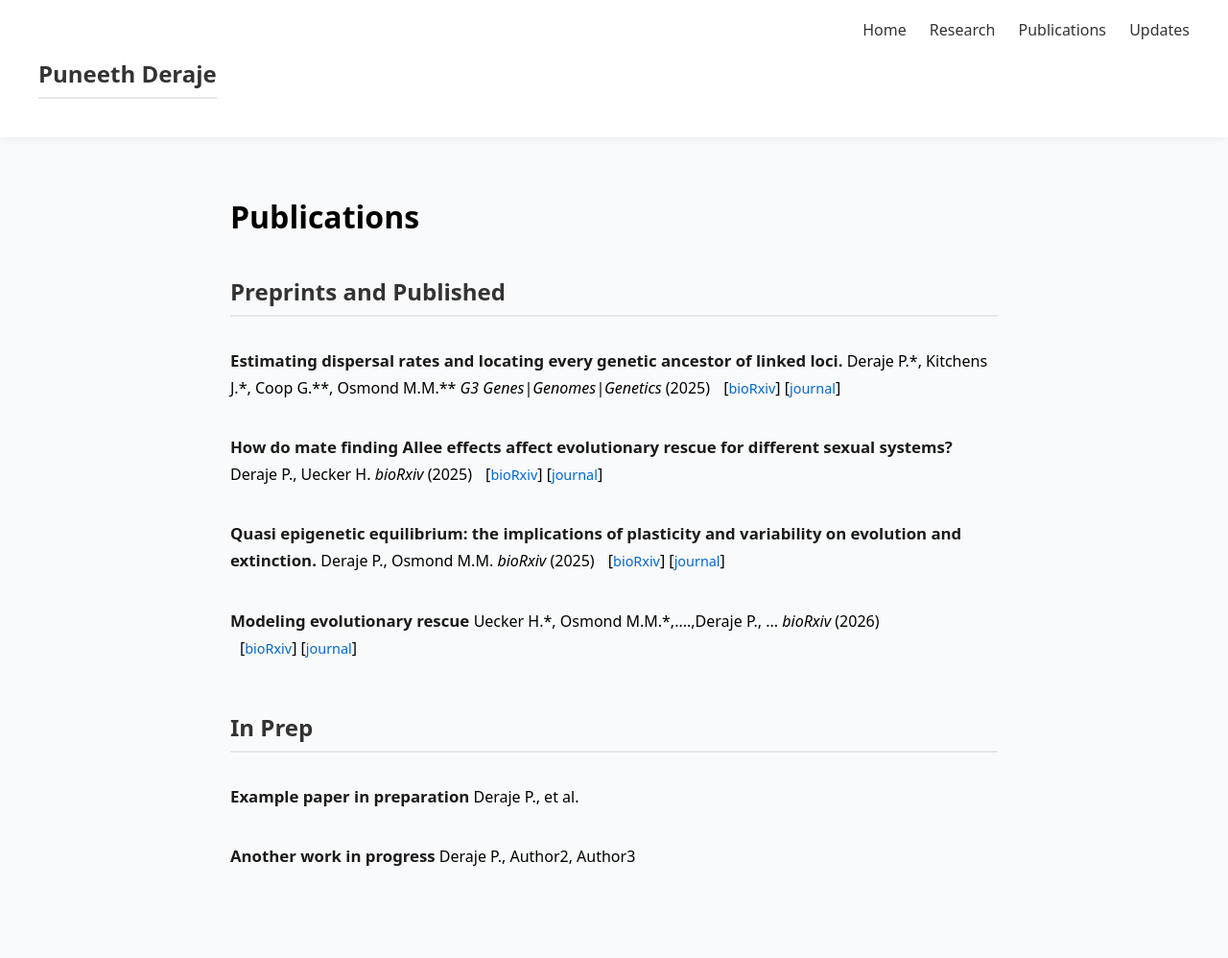
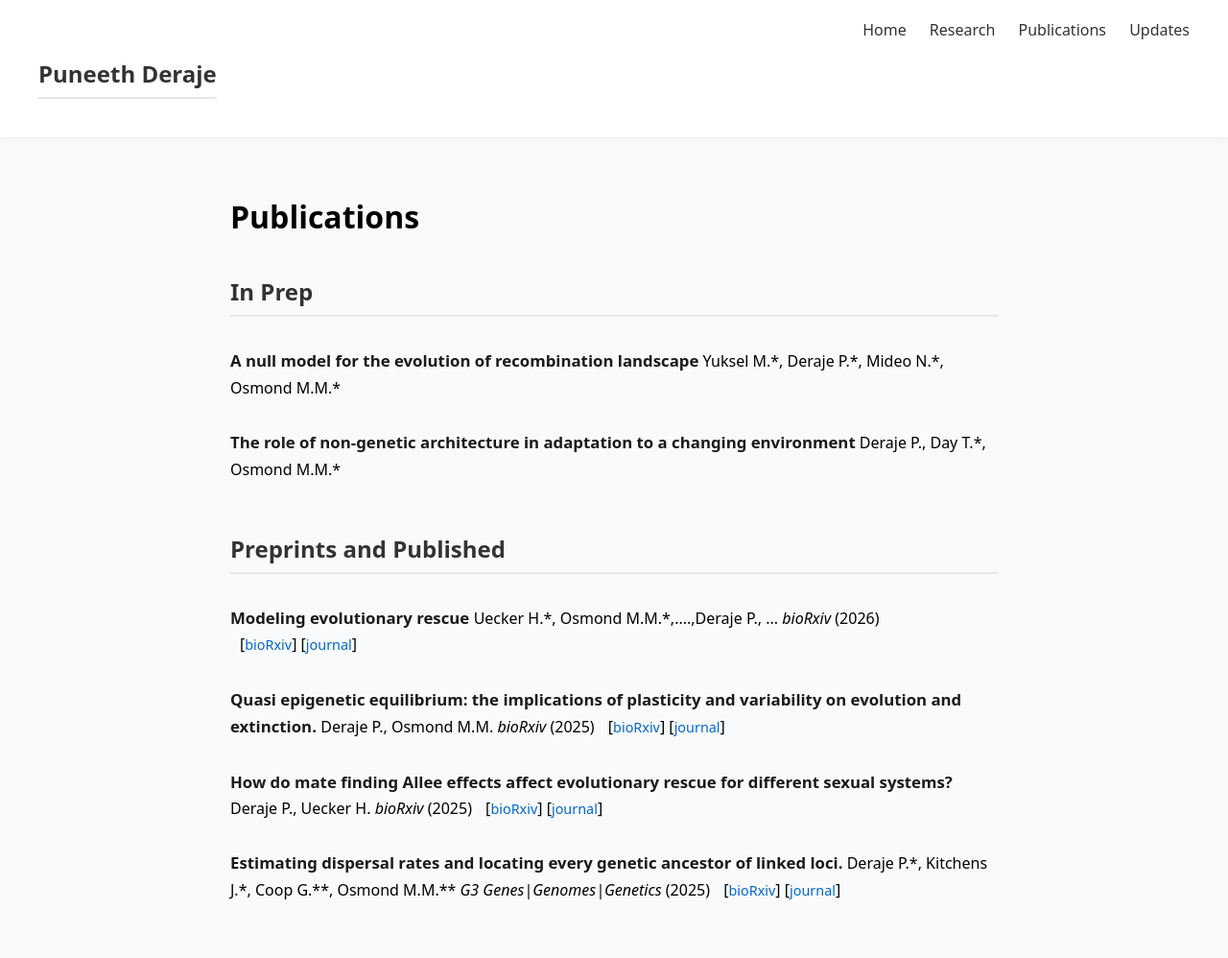
Before and after one commit to puneethderaje/puneethderaje.github.io, a Jekyll site: the page built from publications.html, in a window 1280 px wide. Shown: the whole page at 96% size. Built offline with Jekyll 4.4.1, drawn with Linux system fonts in a browser that asks for light colours; before the commit the page ends 969 px from its top, so only the background shows below that.

Commit message:
Updating information

```diff
--- a/_data/in_prep.yml
+++ b/_data/in_prep.yml
@@ -1,5 +1,5 @@
-- title: "Example paper in preparation"
-  authors: "Deraje P., et al."
+- title: "A null model for the evolution of recombination landscape"
+  authors: "Yuksel M.*, Deraje P.*, Mideo N.*, Osmond M.M.*"
 
-- title: "Another work in progress"
-  authors: "Deraje P., Author2, Author3"
+- title: "The role of non-genetic architecture in adaptation to a changing environment"
+  authors: "Deraje P., Day T.*, Osmond M.M.*"
--- a/_data/publications.yml
+++ b/_data/publications.yml
@@ -1,9 +1,17 @@
-- title: "Estimating dispersal rates and locating every genetic ancestor of linked loci."
-  authors: "Deraje P.*, Kitchens J.*, Coop G.**, Osmond M.M.**"
-  venue: "G3 Genes|Genomes|Genetics"
+- title: "Modeling evolutionary rescue "
+  authors: "Uecker H.*, Osmond M.M.*,....,Deraje P., ..."
+  venue: "bioRxiv"
+  year: 2026
+  biorxiv: "https://biorxiv.org/yyyy"
+  journal: "https://doi.org/yyyy"
+  contribution: "Section on non-genetic influences on evolutionary rescue"
+
+- title: "Quasi epigenetic equilibrium: the implications of plasticity and variability on evolution and extinction. "
+  authors: "Deraje P., Osmond M.M."
+  venue: "bioRxiv"
   year: 2025
-  biorxiv: "https://biorxiv.org/xxxx"
-  journal: "https://doi.org/xxxx"
+  biorxiv: "https://biorxiv.org/yyyy"
+  journal: "https://doi.org/yyyy"
 
 - title: "How do mate finding Allee effects affect evolutionary rescue for different sexual systems?"
   authors: "Deraje P., Uecker H."
@@ -12,17 +20,9 @@
   biorxiv: "https://biorxiv.org/yyyy"
   journal: "https://doi.org/yyyy"
 
-- title: "Quasi epigenetic equilibrium: the implications of plasticity and variability on evolution and extinction. "
-  authors: "Deraje P., Osmond M.M."
-  venue: "bioRxiv"
+- title: "Estimating dispersal rates and locating every genetic ancestor of linked loci."
+  authors: "Deraje P.*, Kitchens J.*, Coop G.**, Osmond M.M.**"
+  venue: "G3 Genes|Genomes|Genetics"
   year: 2025
-  biorxiv: "https://biorxiv.org/yyyy"
-  journal: "https://doi.org/yyyy"
-
-- title: "Modeling evolutionary rescue "
-  authors: "Uecker H.*, Osmond M.M.*,....,Deraje P., ..."
-  venue: "bioRxiv"
-  year: 2026
-  biorxiv: "https://biorxiv.org/yyyy"
-  journal: "https://doi.org/yyyy"
-  contribution: "Wrote the section on non-genetic influences on the phenotype"
+  biorxiv: "https://biorxiv.org/xxxx"
+  journal: "https://doi.org/xxxx"
--- a/assets/style.css
+++ b/assets/style.css
@@ -43,7 +43,7 @@ h2 {
 
 .profile-photo {
   width: 200px;
-  height: 300px;
+  height: 400px;
   object-fit: cover;
   border-radius: 8px;
   flex-shrink: 0;
@@ -56,7 +56,7 @@ h2 {
 
 .pub-item {
   padding: 12px 0;
-  margin-bottom: 10px;
+  margin-bottom: 5px;
   line-height: 1.7;
 }
 
--- a/publications.html
+++ b/publications.html
@@ -4,6 +4,14 @@ title: Publications
 ---
 
 <h1>Publications</h1>
+
+<h2>In Prep</h2>
+{% for pub in site.data.in_prep %}
+<div class="pub-item">
+  <strong>{{ pub.title }}</strong> {{ pub.authors }}
+</div>
+{% endfor %}
+
 
 <h2>Preprints and Published</h2>
 {% for pub in site.data.publications %}
@@ -18,10 +26,3 @@ title: Publications
   {% endif %}
 </div>
 {% endfor %}
-
-<h2>In Prep</h2>
-{% for pub in site.data.in_prep %}
-<div class="pub-item">
-  <strong>{{ pub.title }}</strong> {{ pub.authors }}
-</div>
-{% endfor %}
```
